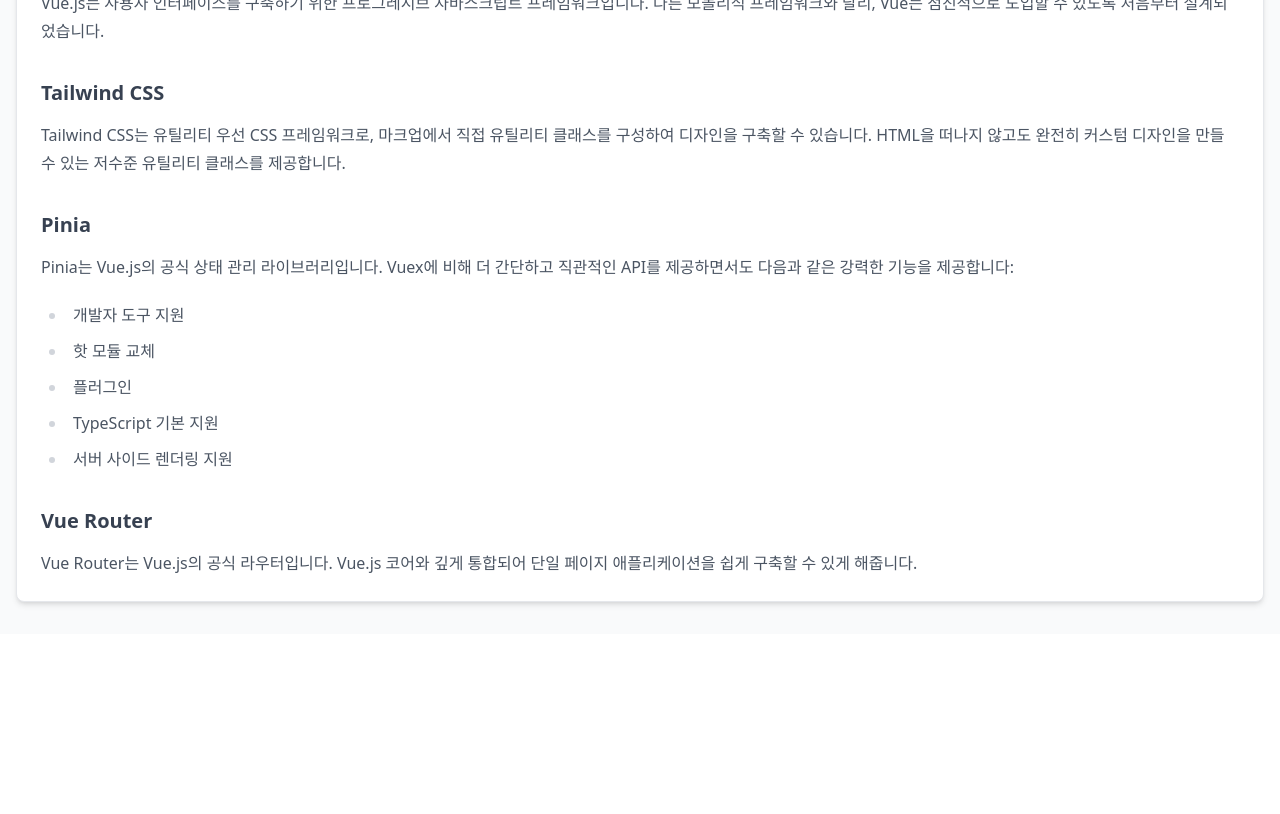
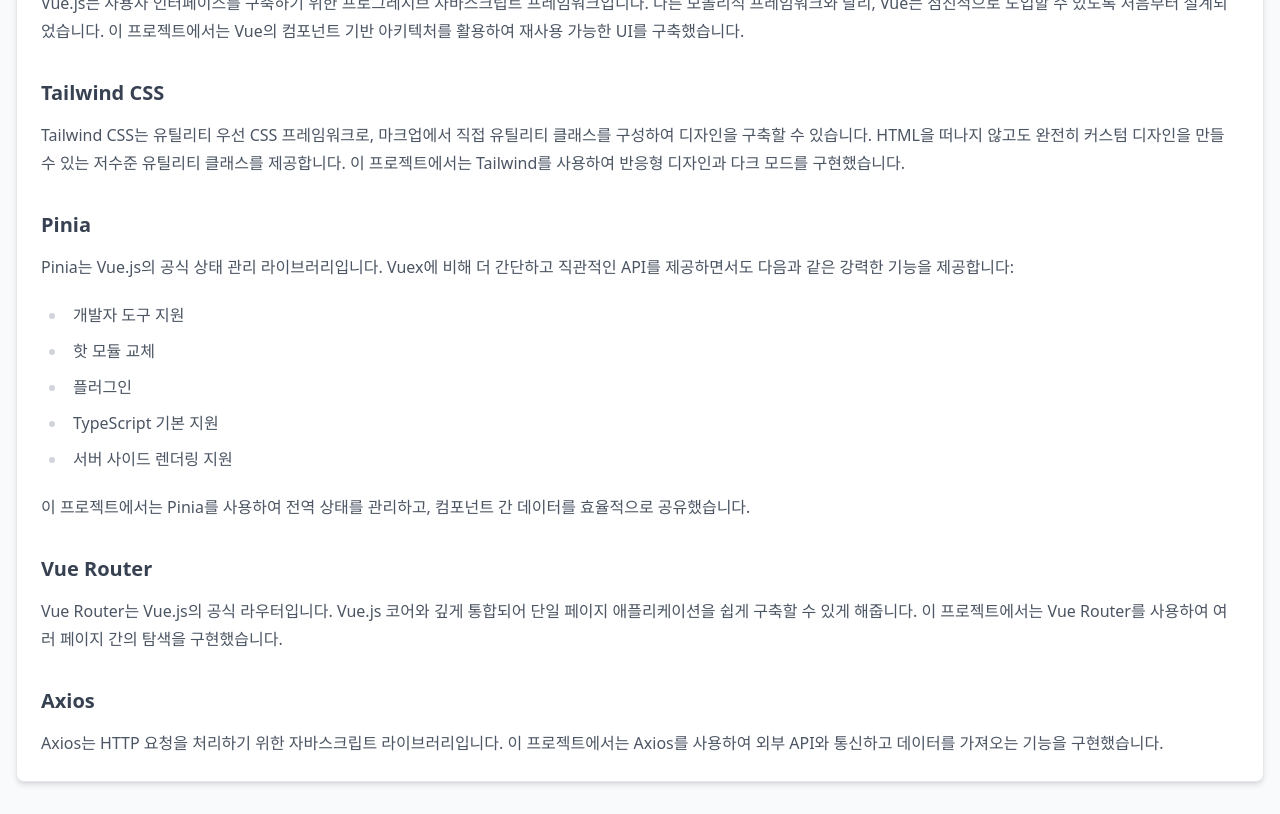
Before and after one commit to code-zeronine/vue_example, a Vue app: page /about in a window 1280 px wide. Shown: the part 300-1114 px from the top of the page. Before the commit the page ends 934 px from the top, so only its background shows below. Built offline with nearby package versions, Linux system fonts and the light colour scheme.

Commit message:
Update AboutView.vue to enhance project descriptions for Vue.js, Tailwind CSS, Pinia, Vue Router, and Axios.

```diff
--- a/src/views/AboutView.vue
+++ b/src/views/AboutView.vue
@@ -9,12 +9,14 @@
       <p class="text-gray-600 dark:text-gray-300">
         Vue.js는 사용자 인터페이스를 구축하기 위한 프로그레시브 자바스크립트 프레임워크입니다.
         다른 모놀리식 프레임워크와 달리, Vue는 점진적으로 도입할 수 있도록 처음부터 설계되었습니다.
+        이 프로젝트에서는 Vue의 컴포넌트 기반 아키텍처를 활용하여 재사용 가능한 UI를 구축했습니다.
       </p>
 
       <h3 class="text-gray-700 dark:text-gray-200">Tailwind CSS</h3>
       <p class="text-gray-600 dark:text-gray-300">
         Tailwind CSS는 유틸리티 우선 CSS 프레임워크로, 마크업에서 직접 유틸리티 클래스를 구성하여 디자인을 구축할 수 있습니다.
         HTML을 떠나지 않고도 완전히 커스텀 디자인을 만들 수 있는 저수준 유틸리티 클래스를 제공합니다.
+        이 프로젝트에서는 Tailwind를 사용하여 반응형 디자인과 다크 모드를 구현했습니다.
       </p>
 
       <h3 class="text-gray-700 dark:text-gray-200">Pinia</h3>
@@ -30,11 +32,21 @@
         <li>TypeScript 기본 지원</li>
         <li>서버 사이드 렌더링 지원</li>
       </ul>
+      <p class="text-gray-600 dark:text-gray-300">
+        이 프로젝트에서는 Pinia를 사용하여 전역 상태를 관리하고, 컴포넌트 간 데이터를 효율적으로 공유했습니다.
+      </p>
 
       <h3 class="text-gray-700 dark:text-gray-200">Vue Router</h3>
       <p class="text-gray-600 dark:text-gray-300">
         Vue Router는 Vue.js의 공식 라우터입니다. Vue.js 코어와 깊게 통합되어
         단일 페이지 애플리케이션을 쉽게 구축할 수 있게 해줍니다.
+        이 프로젝트에서는 Vue Router를 사용하여 여러 페이지 간의 탐색을 구현했습니다.
+      </p>
+
+      <h3 class="text-gray-700 dark:text-gray-200">Axios</h3>
+      <p class="text-gray-600 dark:text-gray-300">
+        Axios는 HTTP 요청을 처리하기 위한 자바스크립트 라이브러리입니다. 이 프로젝트에서는 Axios를 사용하여
+        외부 API와 통신하고 데이터를 가져오는 기능을 구현했습니다.
       </p>
     </div>
   </div>
```
